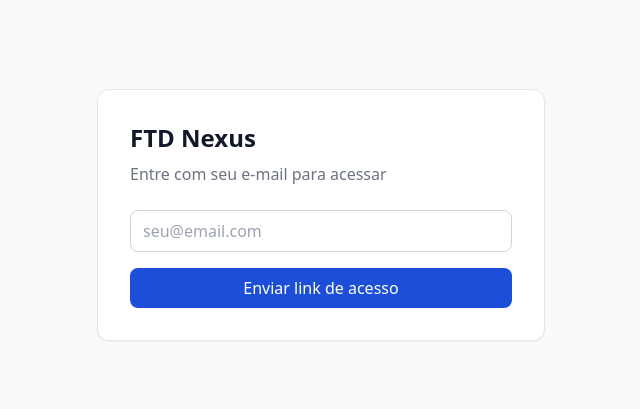
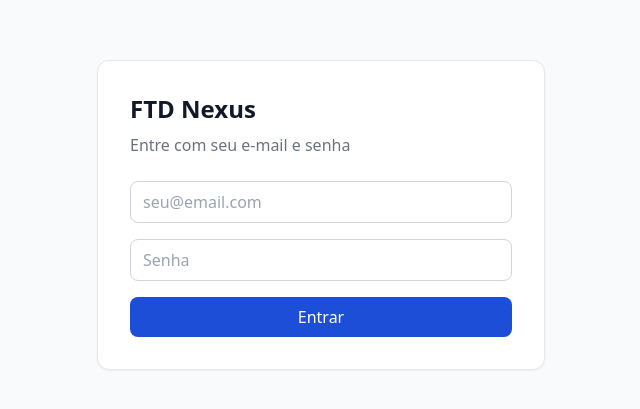
Before and after one commit to la4786633-hash/ftd-nexus, a Next.js app: page /login in a window 1280 px wide. Shown: the part 185-594 px from the top of the page, without its empty margins (319-959 px from the left). Built offline with nearby package versions, Linux system fonts and the light colour scheme; no server answers.

Commit message:
Update page.tsx

```diff
--- a/app/(auth)/login/page.tsx
+++ b/app/(auth)/login/page.tsx
@@ -1,38 +1,35 @@
 'use client'
 import { useState, Suspense } from 'react'
 import { createClient } from '@/lib/supabase/client'
+import { useRouter } from 'next/navigation'
 
 function LoginForm() {
   const [email, setEmail] = useState('')
+  const [password, setPassword] = useState('')
   const [loading, setLoading] = useState(false)
-  const [sent, setSent] = useState(false)
+  const [error, setError] = useState('')
+  const router = useRouter()
 
   async function handleLogin(e: React.FormEvent) {
     e.preventDefault()
     setLoading(true)
+    setError('')
     const supabase = createClient()
-    await supabase.auth.signInWithOtp({
-      email,
-      options: { emailRedirectTo: `${location.origin}/auth/callback` }
-    })
-    setSent(true)
-    setLoading(false)
+    const { error } = await supabase.auth.signInWithPassword({ email, password })
+    if (error) {
+      setError('E-mail ou senha incorretos')
+      setLoading(false)
+    } else {
+      router.push('/war-room')
+    }
   }
-
-  if (sent) return (
-    <div className="flex items-center justify-center min-h-screen">
-      <div className="text-center p-8">
-        <h2 className="text-2xl font-bold mb-2">Verifique seu e-mail</h2>
-        <p className="text-gray-600">Enviamos um link para {email}</p>
-      </div>
-    </div>
-  )
 
   return (
     <div className="flex items-center justify-center min-h-screen bg-gray-50">
       <div className="bg-white p-8 rounded-xl shadow-sm border w-full max-w-md">
         <h1 className="text-2xl font-bold text-gray-900 mb-2">FTD Nexus</h1>
-        <p className="text-gray-500 mb-6">Entre com seu e-mail para acessar</p>
+        <p className="text-gray-500 mb-6">Entre com seu e-mail e senha</p>
+        {error && <p className="text-red-500 text-sm mb-4">{error}</p>}
         <form onSubmit={handleLogin} className="flex flex-col gap-4">
           <input
             type="email"
@@ -42,12 +39,20 @@ function LoginForm() {
             required
             className="border border-gray-300 rounded-lg px-3 py-2 focus:outline-none focus:ring-2 focus:ring-blue-500"
           />
+          <input
+            type="password"
+            placeholder="Senha"
+            value={password}
+            onChange={e => setPassword(e.target.value)}
+            required
+            className="border border-gray-300 rounded-lg px-3 py-2 focus:outline-none focus:ring-2 focus:ring-blue-500"
+          />
           <button
             type="submit"
             disabled={loading}
             className="bg-blue-700 text-white py-2 rounded-lg hover:bg-blue-800 disabled:opacity-50 font-medium"
           >
-            {loading ? 'Enviando...' : 'Enviar link de acesso'}
+            {loading ? 'Entrando...' : 'Entrar'}
           </button>
         </form>
       </div>
```
